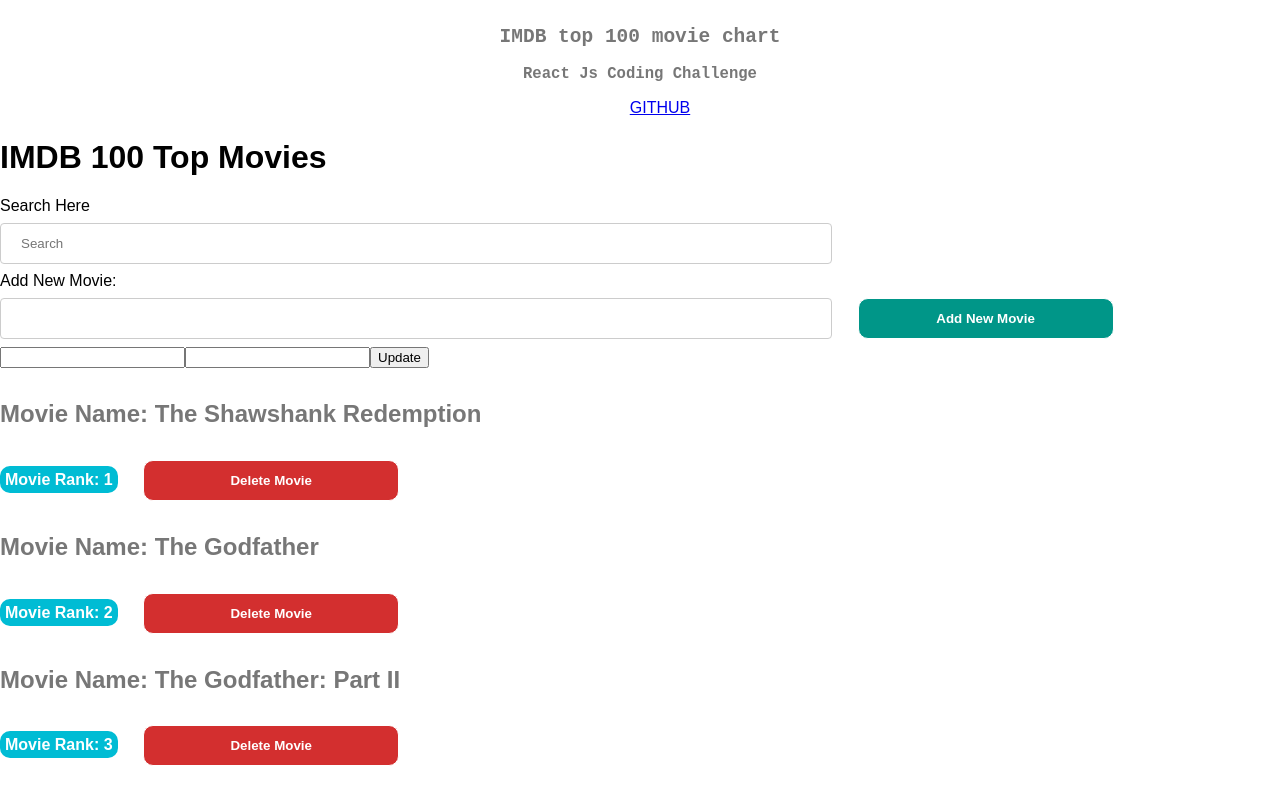
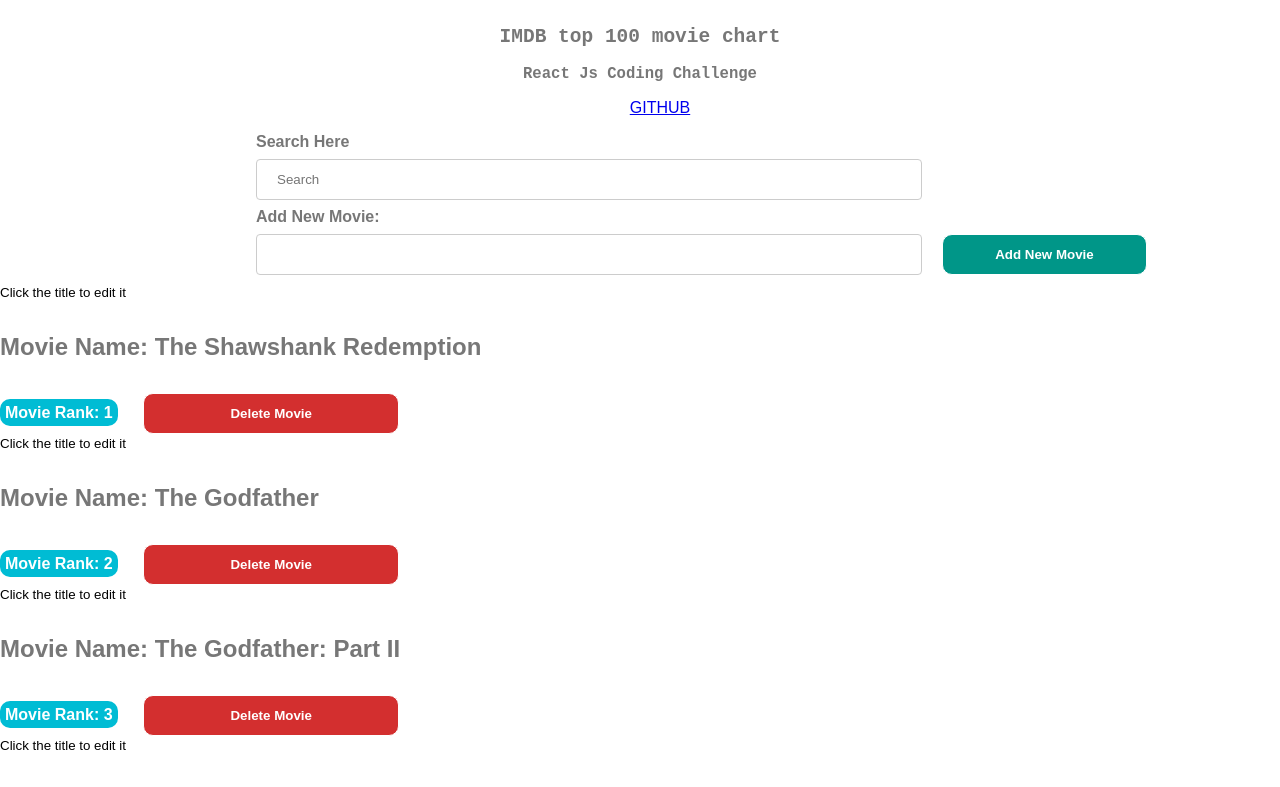
Before and after one commit to prio101/coding-challenge-react, a React (Create React App) app: page / in a window 1280 px wide. Shown: the top 787 px of the page. Built offline with nearby package versions, Linux system fonts and the light colour scheme.

Commit message:
Added the visibility and alerting the user functionality

```diff
--- a/src/movieData/AddMovie.js
+++ b/src/movieData/AddMovie.js
@@ -8,7 +8,7 @@
       this.refs.title.value = ''
       alert('Your movie is added to the list');
     }else{
-      alert('You Must write something on the Form');
+      alert('write something on the input field');
     }
   }
   render(){
--- a/src/movieData/MovieData.js
+++ b/src/movieData/MovieData.js
@@ -11,7 +11,8 @@
       movies: props.movies,
       title: '',
       rank: '',
-      isEdit: 0
+      isEdit: 0,
+      visible: "not-visible"
     }
   }
 
@@ -43,8 +44,11 @@
     this.setState({
       title: movie.title,
       rank: movie.rank,
-      isEdit: movie.id
+      isEdit: movie.id,
+      visible: 'visible'
     });
+    document.body.scrollTop = 0;
+    document.documentElement.scrollTop = 0;
   }
 
   updateChange(event){
@@ -70,8 +74,10 @@
     this.setState({
       title: '',
       rank: '',
+      visible: 'not-visible',
       movies: newMovies
     })
+    alert('Movie is updated');
   }
 
   render() {
@@ -82,11 +88,11 @@
     );
     return(
       <div>
-        <h1>IMDB 100 Top Movies</h1>
+        <div className="form-holder">
           <label>Search Here</label>
           <br/>
           <input
-            className="search-form"
+            className="form"
             type="text"
             placeholder="Search"
             value={this.state.search}
@@ -96,21 +102,25 @@
           <AddMovie addMovie={this.addMovie.bind(this)} />
 
           <UpdateMovie
+            visible={this.state.visible}
             updateChange={this.updateChange.bind(this)}
             updateMovie={this.updateMovie.bind(this)}
             title={this.state.title}
             rank={this.state.rank}
           />
+        </div>
 
         <div className="movie-collection">
           {filteredMovies.map(movie =>
             <div key={movie.id}>
+                <small>Click the title to edit it</small>
                 <h4
                   className="movie-title"
                   onClick={this.editMovie.bind(this, movie)}
                 >
                   Movie Name: { movie.title }
                 </h4>
+
                 <p
                   className="movie-rank">
                   Movie Rank:&nbsp;{ movie.rank }
--- a/src/movieData/UpdateMovie.js
+++ b/src/movieData/UpdateMovie.js
@@ -15,22 +15,27 @@
   render(){
     return(
       <form
+        className={this.props.visible}
         onSubmit={this.updateMovieData.bind(this)}
         onChange={this.updateChangeData.bind(this)}
       >
+        <label>Update Here:</label>
+        <br/>
         <input
+          className="form"
           value={this.props.title}
           type="text"
           ref="titleUpdate"
           name="title"
         />
         <input
+          className="form"
           value={this.props.rank}
           type="text"
           ref="rankUpdate"
           name="rank"
         />
-        <button type="submit">Update</button>
+        <button className="button update" type="submit">Update</button>
       </form>
     );
   }
--- a/src/movieData/movie-data.css
+++ b/src/movieData/movie-data.css
@@ -1,4 +1,15 @@
-.search-form{
+.form-holder{
+  margin-left: 20%;
+}
+
+
+label{
+  color: #777;
+  font-weight: 800;
+}
+
+
+.form{
   width: 65%;
   padding: 12px 20px;
   margin: 8px 0;
@@ -44,10 +55,14 @@
   background-color: #ef5350;
 }
 
+.update {
+  background-color: #2196F3;
+}
 .movie-title {
   font-size: 1.5em;
   font-weight: 800;
   color: #777;
+  cursor: pointer;
 }
 
 .movie-rank {
@@ -61,3 +76,11 @@
   padding: 5px;
   border-radius: 10px;
 }
+
+.not-visible{
+  display: none;
+}
+
+.visible{
+  display: block;
+}
```
